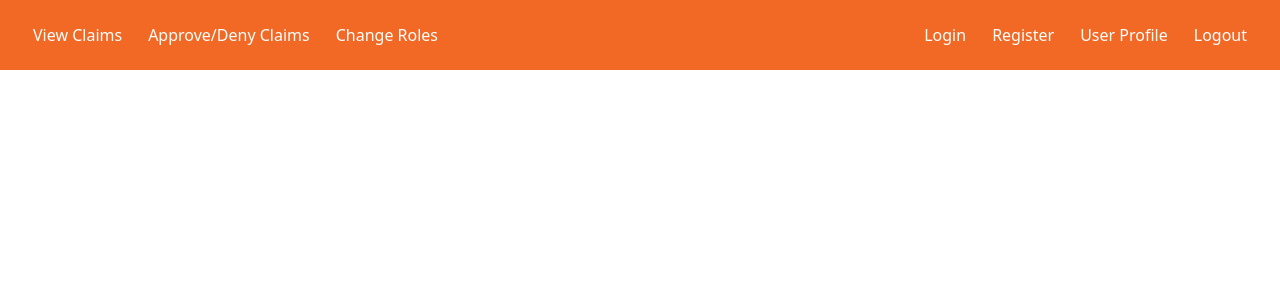
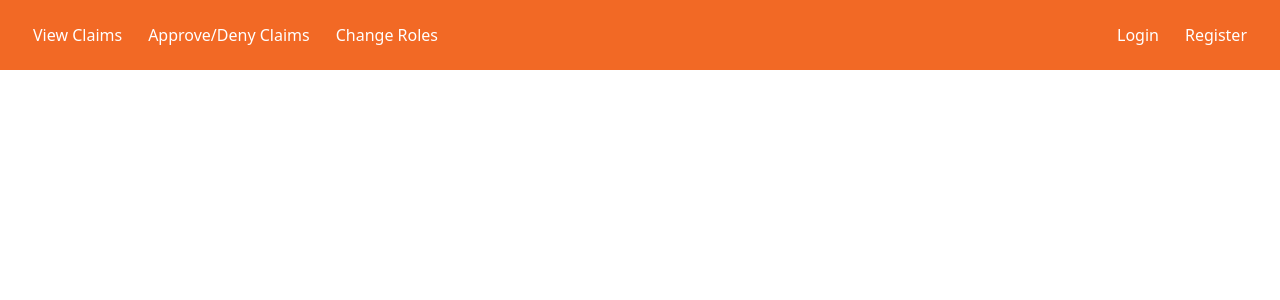
Before and after one commit to ebrezine/AngularProj, an Angular app: page / in a window 1280 px wide. Shown: the top 300 px of the page. Built offline with nearby package versions, Linux system fonts and the light colour scheme.

Commit message:
Test navbar functionality

```diff
--- a/src/app/components/nav-bar/nav-bar.component.html
+++ b/src/app/components/nav-bar/nav-bar.component.html
@@ -9,14 +9,24 @@
       <a class="btn">Change Roles</a>
     </div>
     <div class="ms-auto p-2">
-      <a class="btn" routerLinkActive="active" routerLink="/login">Login</a>
-      <a class="btn" routerLinkActive="active" routerLink="/register"
+      <a
+        class="btn"
+        routerLinkActive="active"
+        routerLink="/login"
+        *ngIf="!loggedIn"
+        >Login</a
+      >
+      <a
+        class="btn"
+        routerLinkActive="active"
+        routerLink="/register"
+        *ngIf="!loggedIn"
         >Register</a
       >
       <!-- TODO - add routerLinkActive & routerLink -->
-      <a class="btn">User Profile</a>
+      <a class="btn" *ngIf="loggedIn">User Profile</a>
       <!-- TODO - make this a function instead of a route -->
-      <a class="btn">Logout</a>
+      <a class="btn" *ngIf="loggedIn">Logout</a>
       <!-- TODO - add toggle to change light/dark mode -->
     </div>
   </div>
--- a/src/app/components/nav-bar/nav-bar.component.ts
+++ b/src/app/components/nav-bar/nav-bar.component.ts
@@ -3,8 +3,8 @@ import { Component } from '@angular/core';
 @Component({
   selector: 'app-nav-bar',
   templateUrl: './nav-bar.component.html',
-  styleUrls: ['./nav-bar.component.css']
+  styleUrls: ['./nav-bar.component.css'],
 })
 export class NavBarComponent {
-
+  loggedIn: boolean = false;
 }
```
